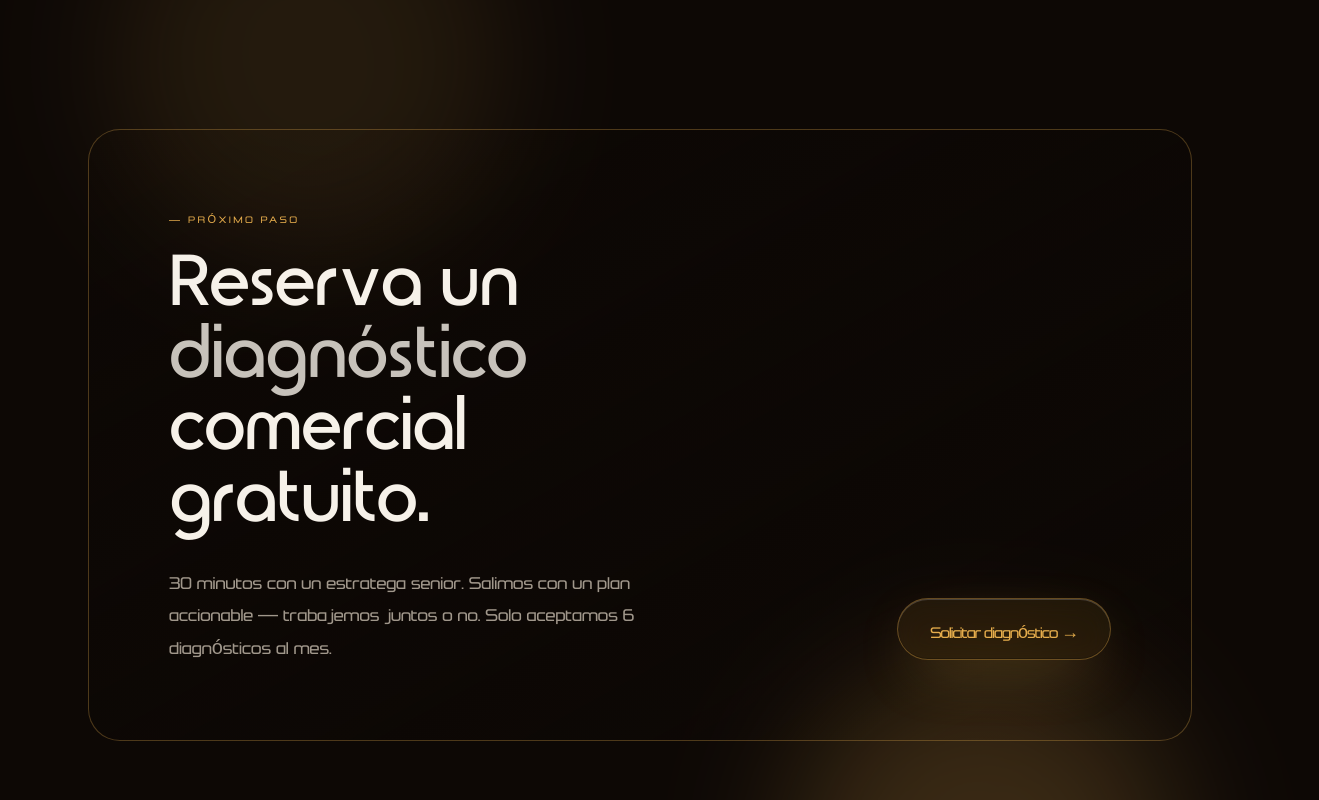
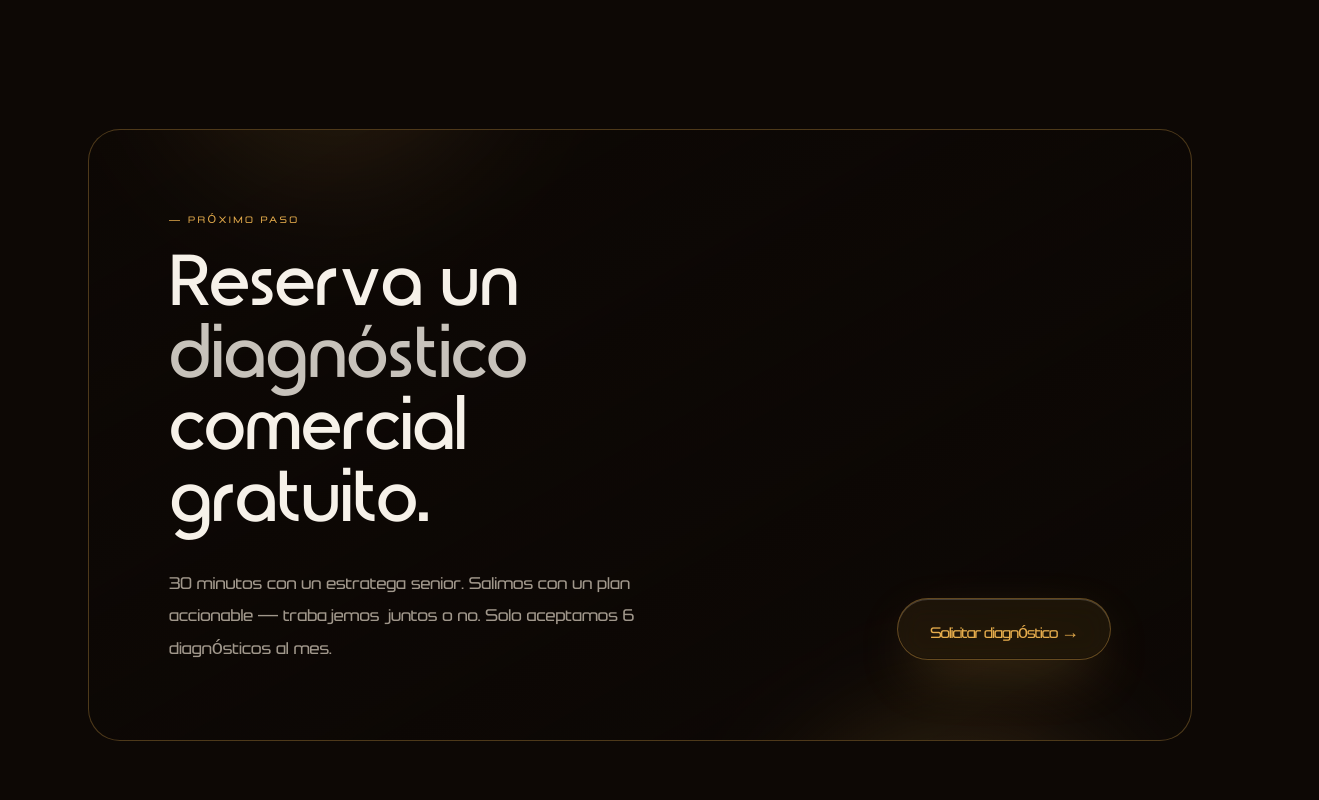
Before and after one commit to code-Aevora/aevora-web, a Next.js app: page / in a window 1280 px wide. Shown: the part 3420-4220 px from the top of the page, 1319 px wide, since content can reach past the window. Built offline with nearby package versions, Linux system fonts and the light colour scheme.

Commit message:
Restore overflow-hidden and adjust accent positioning for better vertical edge visibility

```diff
--- a/src/components/CTA.tsx
+++ b/src/components/CTA.tsx
@@ -6,12 +6,12 @@ export function CTA({ openModal }: { openModal: () => void }) {
   return (
     <section id="contacto" className="relative py-32">
       <div className="mx-auto max-w-6xl px-6">
-        <div className="relative rounded-[2rem] border border-gold/30 bg-gradient-to-br from-ink-2 via-ink to-background p-12 md:p-20">
+        <div className="relative overflow-hidden rounded-[2rem] border border-gold/30 bg-gradient-to-br from-ink-2 via-ink to-background p-12 md:p-20">
           <div aria-hidden className="absolute inset-0 rotate-slow">
-            <div className="absolute -right-32 -top-32 h-96 w-96 rounded-full bg-gold/20 blur-3xl" />
+            <div className="absolute -right-32 -top-16 h-80 w-80 rounded-full bg-gold/20 blur-3xl" />
           </div>
           <div aria-hidden className="absolute inset-0 rotate-slow">
-            <div className="absolute -bottom-32 -left-20 h-96 w-96 rounded-full bg-gold/10 blur-3xl" />
+            <div className="absolute -bottom-16 -left-20 h-80 w-80 rounded-full bg-gold/10 blur-3xl" />
           </div>
           <div className="relative grid gap-12 lg:grid-cols-12">
             <div className="lg:col-span-7">
```
